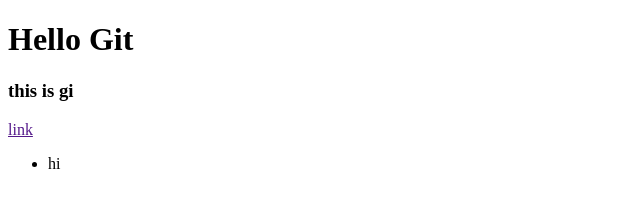
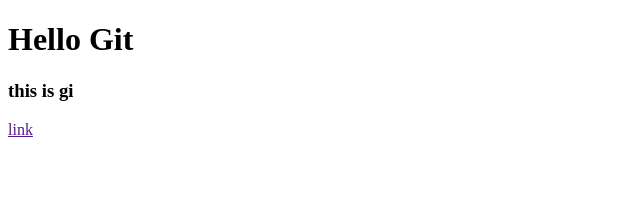
Before and after one commit to devfaramarzi369/git-with-neon, a plain HTML site: page index.html in a window 1280 px wide. Shown: the full height of the page, 0-640 px from the left. Drawn offline with Linux system fonts and the light colour scheme.

Commit message:
deleted ...

```diff
--- a/css/style.css
+++ b/css/style.css
@@ -1,5 +1,3 @@
 body{
-    background-color: red;
-    padding: 11px;
-    margin-top: 33px;
+
 }
--- a/index.html
+++ b/index.html
@@ -10,10 +10,6 @@
     <h1>Hello Git</h1>
     <h3>this is gi</h3>
     <a href="">link</a>
-    <div>
-        <ul>
-            <li>hi</li>
-        </ul>
-    </div>
+
 </body>
 </html>
```
